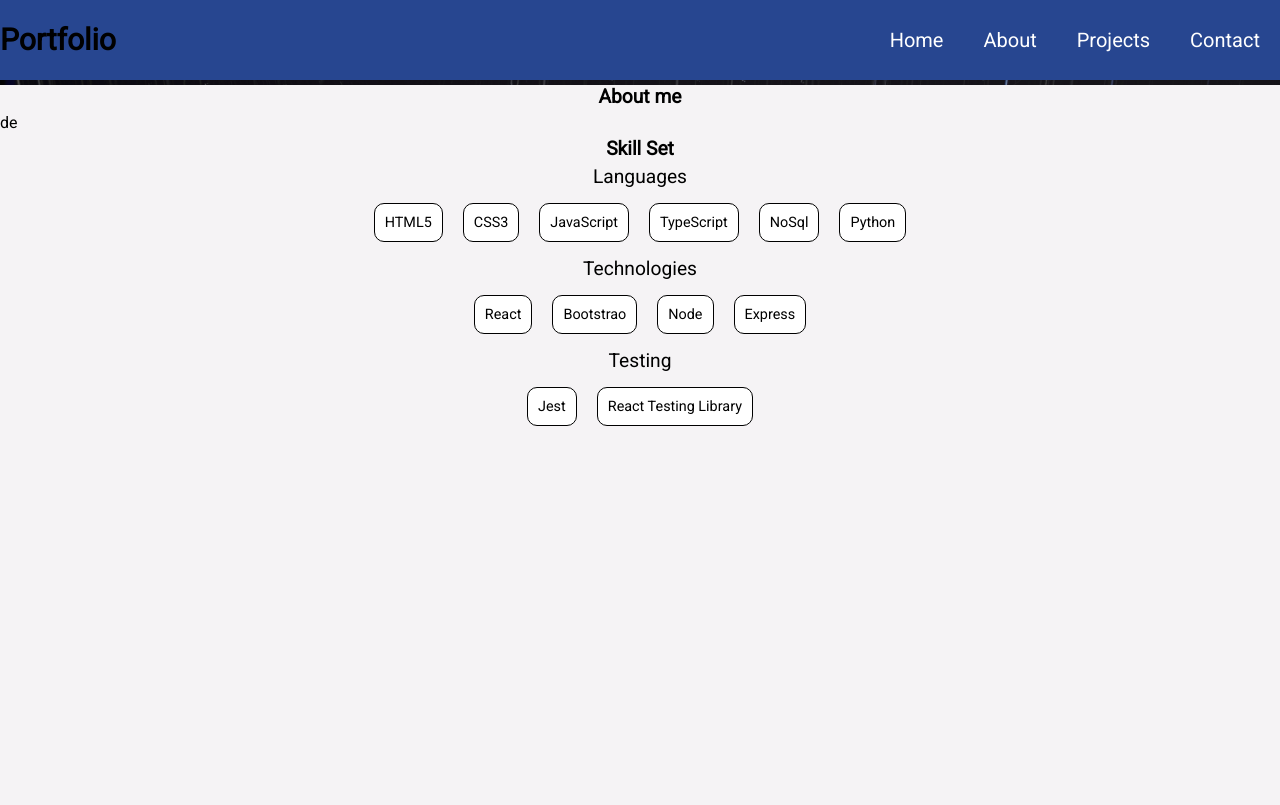
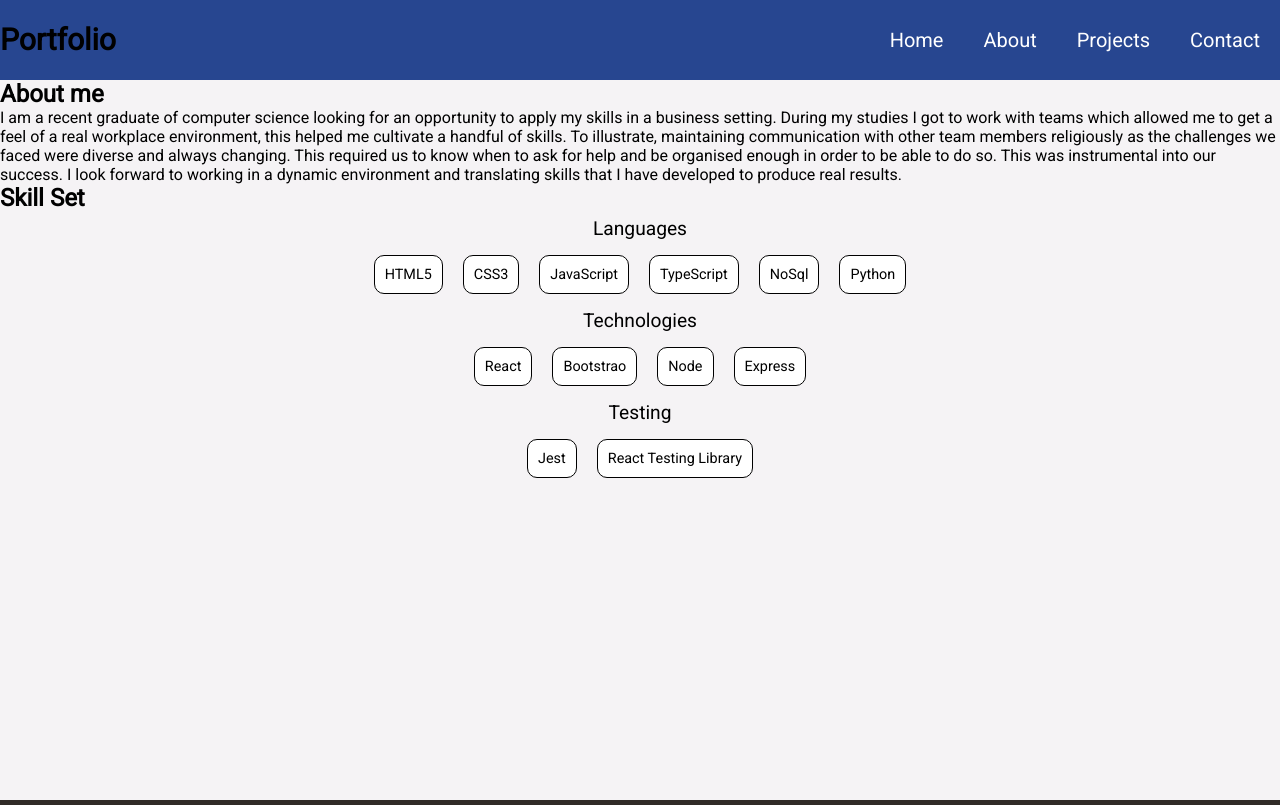
Before and after one commit to a-sha0234/Portfolio-website, a React (Create React App) app: page /about in a window 1280 px wide. Built offline with nearby package versions, Linux system fonts and the light colour scheme.

Commit message:
update styling and pages

```diff
--- a/src/components/Card.tsx
+++ b/src/components/Card.tsx
@@ -14,7 +14,7 @@ export default function Card(props: IProps) {
   return (
     <div>
       <div className="card">
-        <p>{props.project.name}</p>
+        <h1>{props.project.name}</h1>
 
         <img
           src={props.project.screenshot}
--- a/src/pages/About.tsx
+++ b/src/pages/About.tsx
@@ -1,9 +1,20 @@
 export default function About() {
   return (
     <section className="about">
-      <h1 className="about__title">About me</h1>
-      <p className="about__text">de</p>
-      <h1 className="about__title">Skill Set</h1>
+      <h1 className="about__heading">About me</h1>
+      <p className="about__text">
+        I am a recent graduate of computer science looking for an opportunity to
+        apply my skills in a business setting. During my studies I got to work
+        with teams which allowed me to get a feel of a real workplace
+        environment, this helped me cultivate a handful of skills. To
+        illustrate, maintaining communication with other team members
+        religiously as the challenges we faced were diverse and always changing.
+        This required us to know when to ask for help and be organised enough in
+        order to be able to do so. This was instrumental into our success. I
+        look forward to working in a dynamic environment and translating skills
+        that I have developed to produce real results.
+      </p>
+      <h1 className="about__heading">Skill Set</h1>
 
       <div>
         <p className="about__title">Languages</p>
--- a/src/pages/Contact.tsx
+++ b/src/pages/Contact.tsx
@@ -1,9 +1,9 @@
 export default function Contact() {
   return (
-    <div>
+    <div className="contact">
       <h1>Contact Details</h1>
       <p>Mobile: 07380434340</p>
-      <p>asharma10@hotmail.co.uk</p>
+      <p>Email: asharma10@hotmail.co.uk</p>
     </div>
   );
 }
--- a/src/pages/Projects.tsx
+++ b/src/pages/Projects.tsx
@@ -5,7 +5,7 @@ export default function Projects() {
   console.log(data);
   return (
     <div className="projects">
-      <h1 className="projects__title">Projects</h1>
+      {/* <h1 className="projects__title">Projects</h1> */}
       {data.map((projectData) => {
         return <Card project={projectData} />;
       })}
--- a/src/scss/_pages.scss
+++ b/src/scss/_pages.scss
@@ -167,6 +167,7 @@
 
   max-width: 80%;
   margin: auto;
+
   &__title {
     text-align: center;
   }
@@ -177,6 +178,7 @@
     display: flex;
     justify-content: center;
     align-items: center;
+    margin: 10px;
   }
 
   &__button a {
@@ -200,3 +202,15 @@
   margin: auto;
   max-width: 60%;
 }
+
+//contact page
+.contact {
+  color: white;
+  display: flex;
+  flex-direction: column;
+  justify-content: center;
+  align-items: center;
+  margin: 10%;
+  line-height: 3;
+  font-size: 1.2rem;
+}
```
